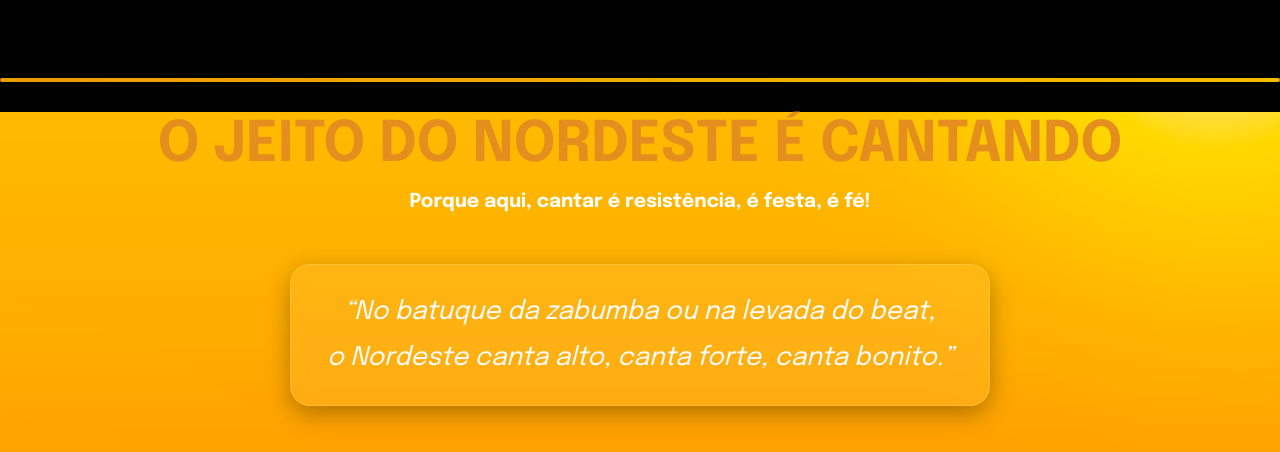
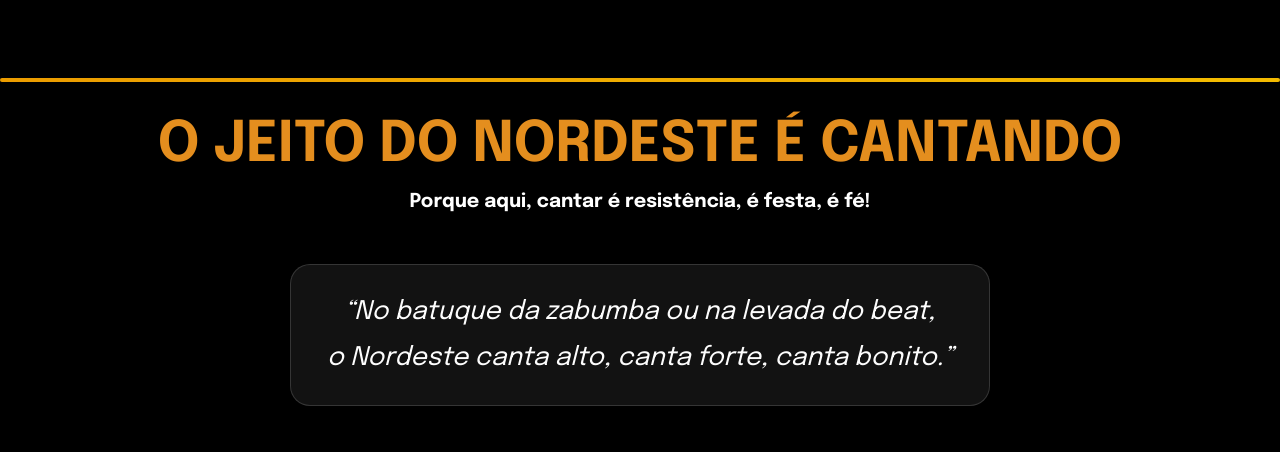
Before and after one commit to nicolaslucas10/canta-nordeste, a plain HTML site: page index.html in a window 1280 px wide. Shown: the part 2350-2802 px from the top of the page. Drawn offline with nearby package versions, Linux system fonts and the light colour scheme.

Commit message:
Update index.html

```diff
--- a/index.html
+++ b/index.html
@@ -177,7 +177,7 @@
 <!-- Linha divisória -->
 <div class="divisoria-laranja"></div>
 
-<section id="jeito-nordeste" class="text-white position-relative" style="background-image: url(imagens/bg1.png);" >
+<section id="jeito-nordeste" class="text-white position-relative" >
   <div class="container text-center">
 
     <!-- Título -->
```
